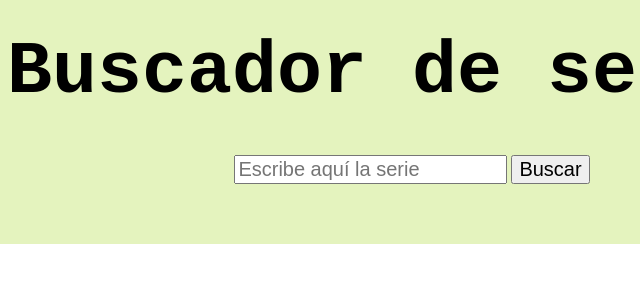
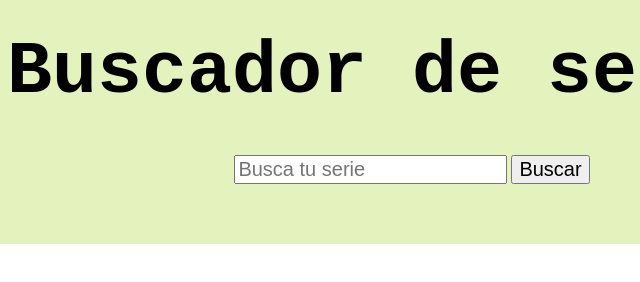
Before and after one commit to Adalab/modulo-2-evaluacion-final-CriSFV, a website: page src/html/index.html in a window 1280 px wide. Shown: the full height of the page, 228-868 px from the left. Drawn offline with nearby package versions, Linux system fonts and the light colour scheme; files that its build step writes are made by us from their sources; no server answers.

Commit message:
change placeholder input userText

```diff
--- a/src/html/partials/main.html
+++ b/src/html/partials/main.html
@@ -1,7 +1,7 @@
 <main class="main">
 
   <form action="" class="main__form js_form">
-    <input class="main__form__userText js_userText" type="text" placeholder="Escribe aquí la serie">
+    <input class="main__form__userText js_userText" type="text" placeholder="Busca tu serie">
     <input class="main__form__searchButton js_searchButton" type="button" value="Buscar">
   </form>
   <section class="main__lists js_list">
```
